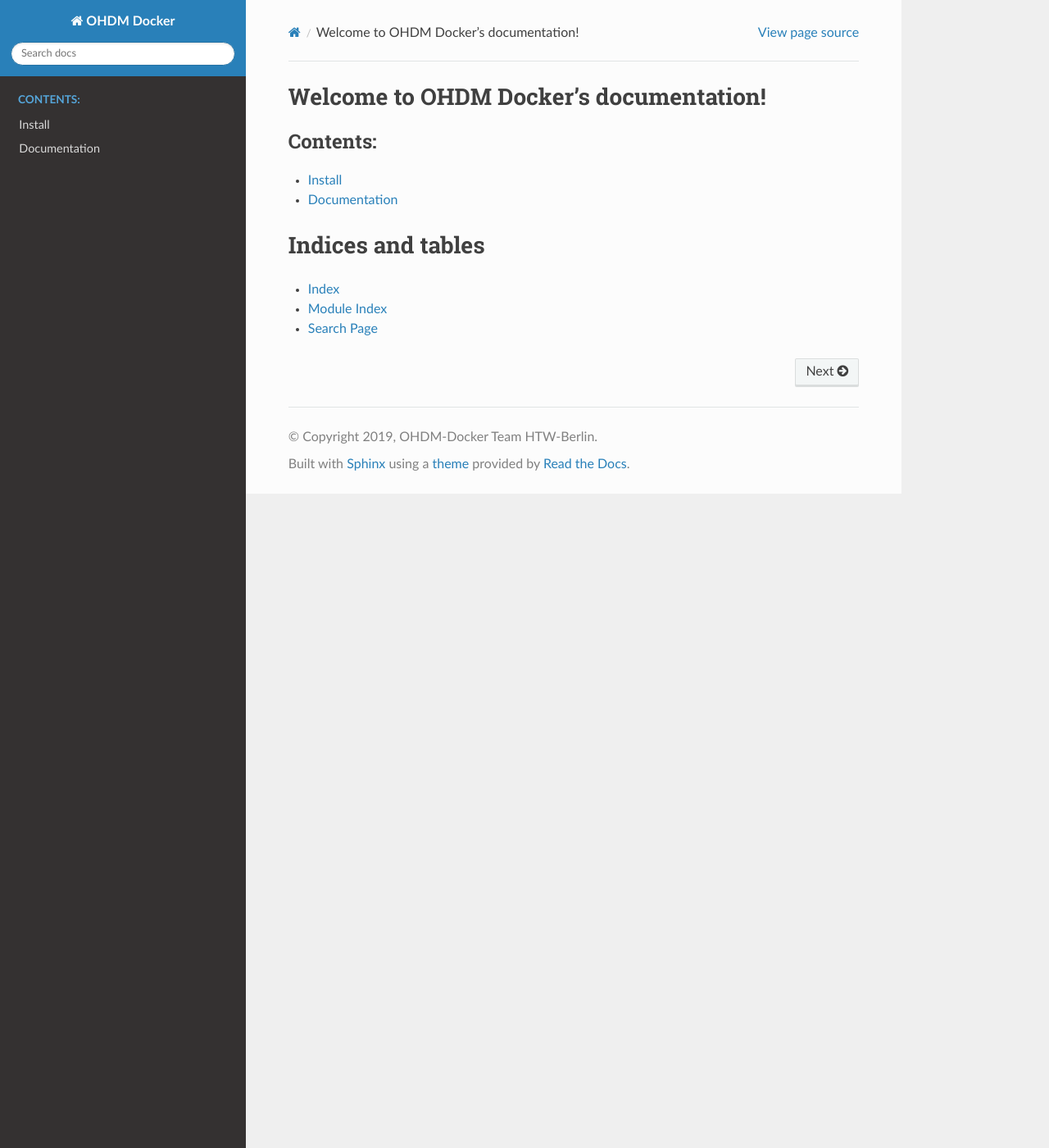
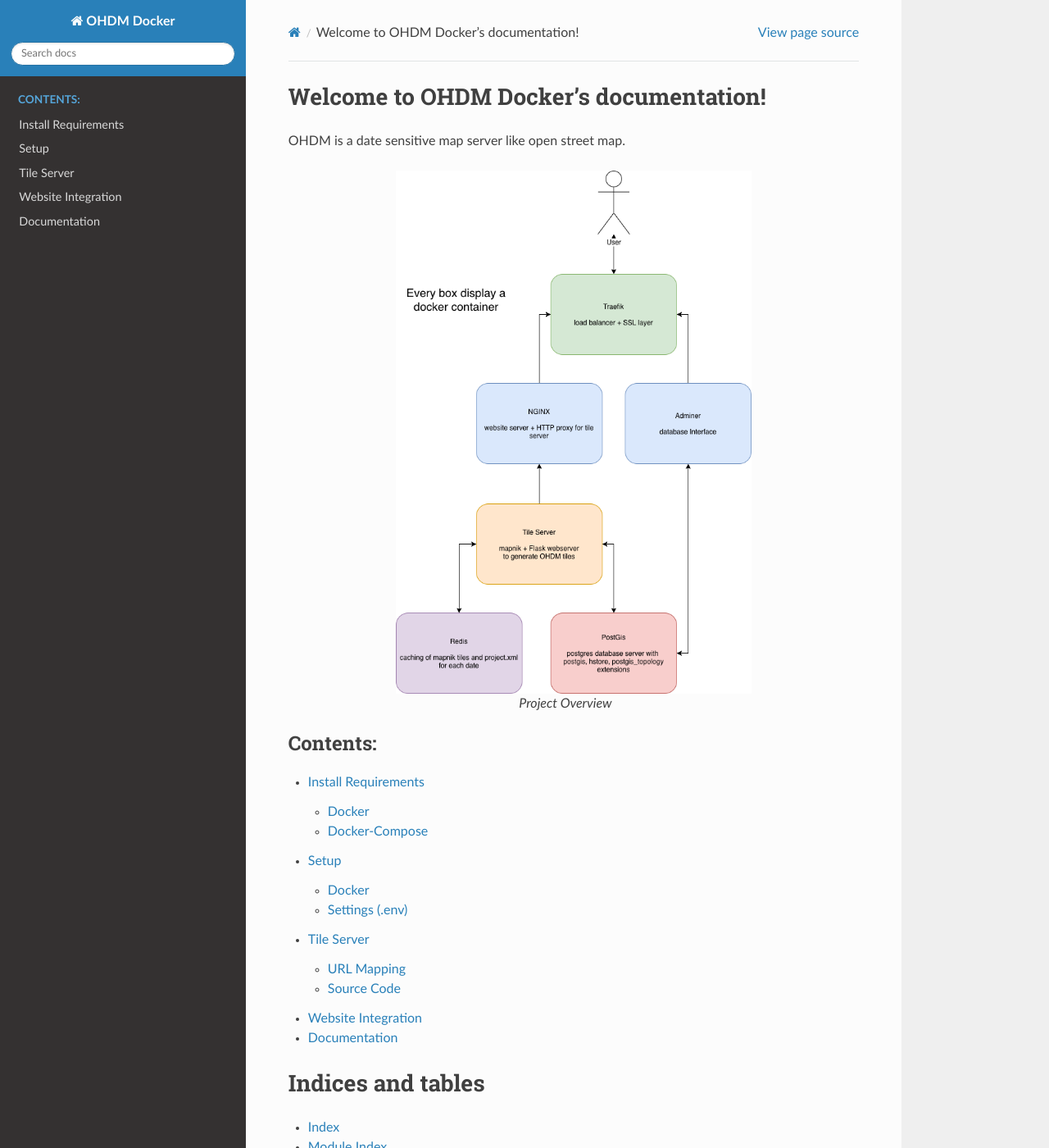
Before and after one commit to OpenHistoricalDataMap/MapnikTileServer, a Sphinx documentation site: the page built from docs/index.rst, in a window 1280 px wide and 1400 px high. Shown: the whole window at 82% size. Built offline with Sphinx 7.4.7 and the Read the Docs theme 2.0.0, drawn with Linux system fonts in a browser that asks for light colours.

Commit message:
update docs

```diff
--- a/docs/index.rst
+++ b/docs/index.rst
@@ -6,11 +6,16 @@
 Welcome to OHDM Docker's documentation!
 =======================================
 
+.. include:: intro.rst
+
 .. toctree::
    :maxdepth: 2
    :caption: Contents:
 
-   install
+   install-requirements
+   setup
+   tile_server
+   website
    documentation
 
 
--- a/docs/install.rst
+++ /dev/null
@@ -1,4 +0,0 @@
-Install
-=======
-
-Comming soon
--- /dev/null
+++ b/docs/intro.rst
@@ -0,0 +1,8 @@
+OHDM is a date sensitive map server like open street map.
+
+.. figure:: _static/ProjectOverview.png
+    :scale: 70%
+    :align: center
+    :alt: Project Overview
+
+    Project Overview
```
Also changed, not shown: README.md (+31 -1 lines), docs/install-requirements.rst (added, +17 -0 lines), docs/setup.rst (added, +60 -0 lines), docs/tile_server.rst (added, +42 -0 lines), docs/website.rst (added, +8 -0 lines), docs/_static/tile_server.png (added), 1 other file.
